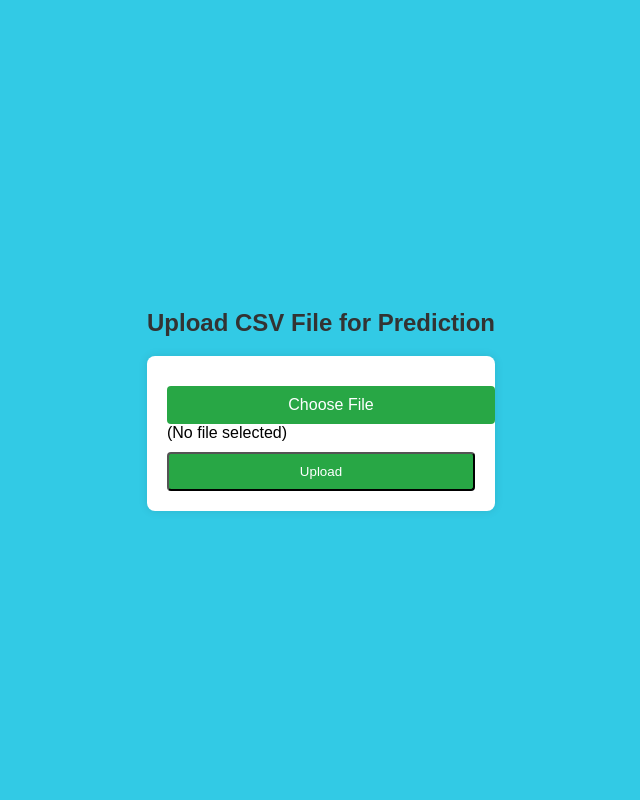
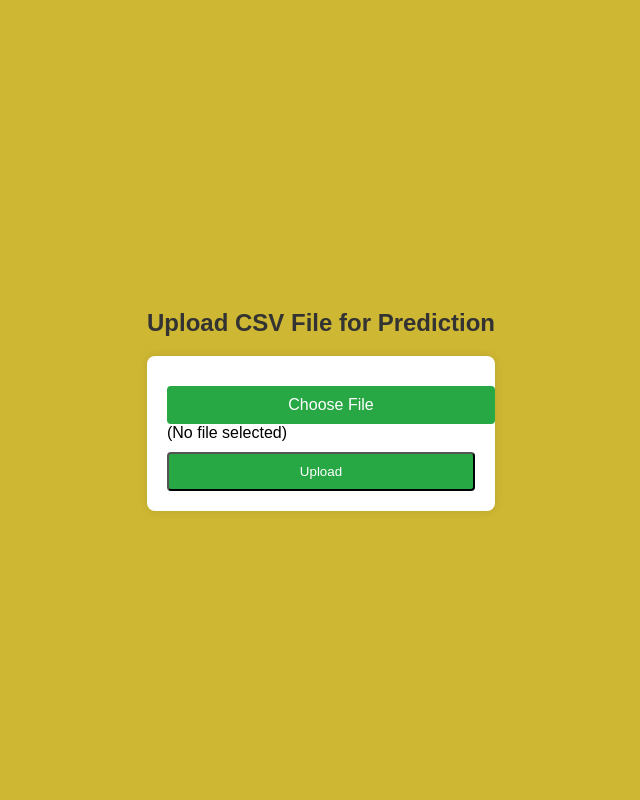
Before and after one commit to vamshi2401/DOS_attack_detection, a Flask app: page / in a window 1280 px wide. Shown: the whole page, without its empty margins (319-959 px from the left). Run offline with Flask 3, Linux system fonts and the light colour scheme.

Commit message:
changes in css

```diff
--- a/static/css/style.css
+++ b/static/css/style.css
@@ -5,7 +5,7 @@ body, html {
   justify-content: center;
   align-items: center;
   font-family: Arial, sans-serif;
-  background-color: #32cae5;
+  background-color: #ceb732;
 }
 form {
   background: #fff;
```
